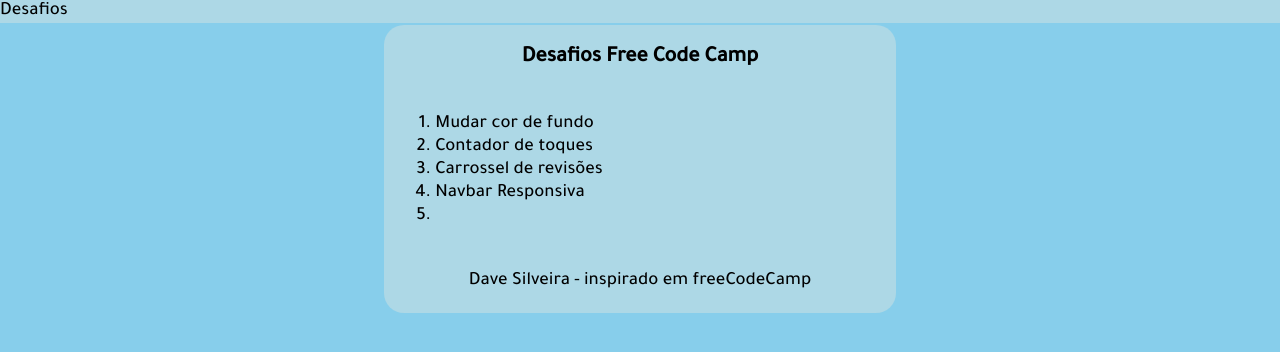
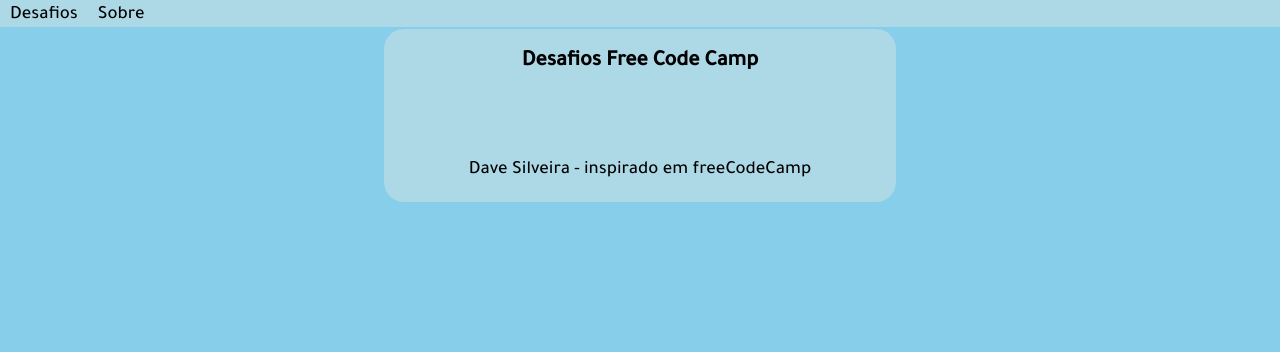
Before and after one commit to DaveSilveira/studies, a plain HTML site: page freeCodeCamp/index.html in a window 1280 px wide. Drawn offline with Linux system fonts and the light colour scheme.

Commit message:
transferindo os elementos para o index

```diff
--- a/freeCodeCamp/assets/css/estilo.css
+++ b/freeCodeCamp/assets/css/estilo.css
@@ -41,4 +41,9 @@
 .navbar{
 	width: 100%;
 	background-color: #ADD8E6;
+	display: flex;
+	flex-direction: row;
 }
+.botao{
+	margin: 4px 10px 0px 10px;
+}
--- a/freeCodeCamp/index.html
+++ b/freeCodeCamp/index.html
@@ -9,19 +9,24 @@
 	<title>Desafios Free Code Camp</title>
 </head>
 <body>
-	<div class="navbar">Desafios</div>
+	<div class="navbar">
+		<div class="botao"><a href="#">Desafios</a>
+			<ol style="display: none;">
+			<li><a href="./color_exchanger/exchanger.html">Mudar cor de fundo</li></a>
+			<li><a href="./contador/contador.html">Contador de toques</a></li>
+			<li><a href="./revisao/mural_revisao.html">Carrossel de revisões</a></li>
+			<li><a href="">Navbar Responsiva</a></li>
+			<li><a href=""></a></li>
+			</ol>
+		</div>
+		<div class="botao"><a href="#">Sobre</a></div>
+	</div>
 <section class="escopo-geral">
 	<section class="titulo">
 	<h1>Desafios Free Code Camp</h1>
 	</section>
 	<section class="corpo">
-	<ol>
-	<li><a href="./color_exchanger/exchanger.html">Mudar cor de fundo</li></a>
-	<li><a href="./contador/contador.html">Contador de toques</a></li>
-	<li><a href="./revisao/mural_revisao.html">Carrossel de revisões</a></li>
-	<li><a href="">Navbar Responsiva</a></li>
-	<li><a href=""></a></li>
-	</ol>
+
 	</section>
 	<section class="rodape">
 		<p><a href="https://github.com/DaveSilveira">Dave Silveira</a> - inspirado em
```
